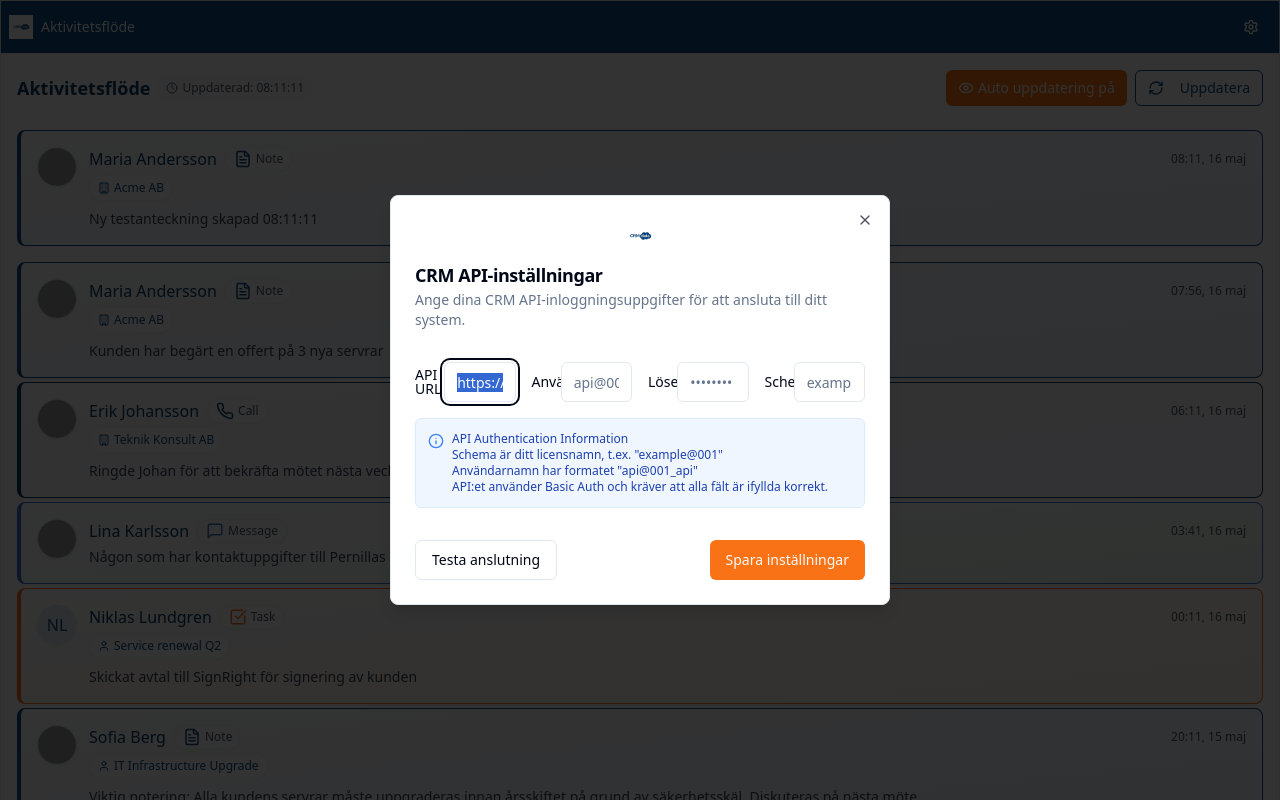
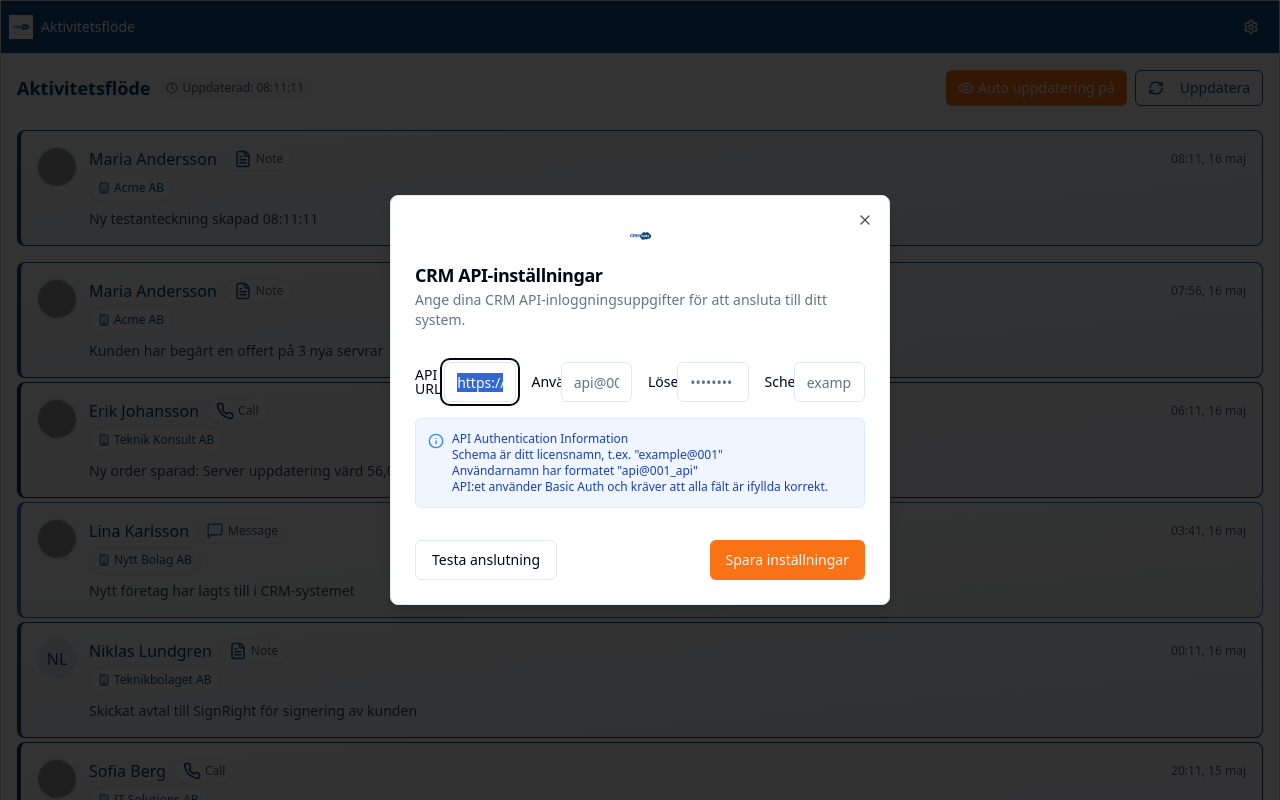
Before and after one commit to axebac01/aktivitet, a React (Vite) app: page /embed in a window 1280 px wide. Shown: the top 800 px of the page. Built offline with nearby package versions, Linux system fonts and the light colour scheme; grey boxes are pictures that could not be loaded.

Commit message:
Remove "To-Do" activities
Hide "To-Do" activities from the activity feed, focusing on Notes, new customers, and orders.

```diff
--- a/src/components/ActivityStream.tsx
+++ b/src/components/ActivityStream.tsx
@@ -1,3 +1,4 @@
+
 import React, { useEffect, useState, useRef } from 'react';
 import { crmApi, CrmActivity } from '@/services/crmApi';
 import { ActivityItem } from '@/components/ActivityItem';
@@ -16,6 +17,13 @@ export const ActivityStream: React.FC = () => {
   const [autoRefresh, setAutoRefresh] = useState(true);
   const autoRefreshIntervalRef = useRef<number | null>(null);
 
+  // Filter activities to only show notes, new customers, and orders (excluding tasks)
+  const filterActivities = (activities: CrmActivity[]): CrmActivity[] => {
+    return activities.filter(activity =>
+      activity.type !== 'task' // Exclude tasks
+    );
+  };
+
   // Function to load activities
   const loadActivities = async () => {
     setLoading(true);
@@ -29,8 +37,12 @@ export const ActivityStream: React.FC = () => {
         console.log(`Activity ${activity.id}: User ${activity.user.name}`);
       });
 
-      setActivities(data);
-      previousActivitiesRef.current = data;
+      // Filter out task-type activities
+      const filteredData = filterActivities(data);
+      console.log(`After filtering tasks, ${filteredData.length} activities remain`);
+
+      setActivities(filteredData);
+      previousActivitiesRef.current = filteredData;
       setLastUpdated(new Date());
     } catch (error) {
       console.error("Failed to load activities:", error);
@@ -57,8 +69,11 @@ export const ActivityStream: React.FC = () => {
       console.log("Refresh fetched", data.length, "activities");
       console.log("Activities with company data:", data.filter(a => a.relatedTo).length);
 
+      // Filter out task-type activities before processing
+      const filteredData = filterActivities(data);
+
       // Find new activities using the improved function
-      const newItems = findNewActivities(data, previousActivitiesRef.current);
+      const newItems = findNewActivities(filteredData, previousActivitiesRef.current);
 
       console.log(`Found ${newItems.length} new activities`);
       console.log('New activities:', newItems);
@@ -66,13 +81,13 @@ export const ActivityStream: React.FC = () => {
       if (newItems.length > 0) {
         setNewActivities(newItems);
         setTimeout(() => {
-          setActivities(data);
+          setActivities(filteredData);
           setNewActivities([]);
-          previousActivitiesRef.current = data;
+          previousActivitiesRef.current = filteredData;
         }, 3000); // After highlighting, merge them into the main list
       } else {
-        setActivities(data);
-        previousActivitiesRef.current = data;
+        setActivities(filteredData);
+        previousActivitiesRef.current = filteredData;
       }
       setLastUpdated(new Date());
       toast.success(`${newItems.length ? newItems.length + " nya aktiviteter hittades" : "Inga nya aktiviteter"}`);
@@ -109,8 +124,11 @@ export const ActivityStream: React.FC = () => {
 
     // Subscribe to activity updates
     const unsubscribe = crmApi.subscribeToActivities((updatedActivities) => {
+      // Filter activities to remove tasks
+      const filteredActivities = filterActivities(updatedActivities);
+
       // Find new activities using the improved function
-      const newItems = findNewActivities(updatedActivities, previousActivitiesRef.current);
+      const newItems = findNewActivities(filteredActivities, previousActivitiesRef.current);
 
       if (newItems.length > 0) {
         console.log(`Subscription found ${newItems.length} new activities`);
@@ -118,9 +136,9 @@ export const ActivityStream: React.FC = () => {
         toast.success(`${newItems.length} nya aktiviteter hittades`);
 
         setTimeout(() => {
-          setActivities(updatedActivities);
+          setActivities(filteredActivities);
           setNewActivities([]);
-          previousActivitiesRef.current = updatedActivities;
+          previousActivitiesRef.current = filteredActivities;
           setLastUpdated(new Date());
         }, 3000); // After highlighting, merge them into the main list
       }
--- a/src/services/crmApi.ts
+++ b/src/services/crmApi.ts
@@ -878,8 +878,8 @@ class CrmApiService {
       },
       {
         id: '2',
-        type: 'call',
-        content: 'Ringde Johan för att bekräfta mötet nästa vecka. Han planerar att ta med sin tekniska chef.',
+        type: 'call', // This represents an order in our system
+        content: 'Ny order sparad: Server uppdatering värd 56,000 SEK',
         timestamp: new Date(Date.now() - 1000 * 60 * 120).toISOString(),
         user: {
           id: '102',
@@ -895,17 +895,22 @@ class CrmApiService {
       {
         id: '3',
         type: 'message',
-        content: 'Någon som har kontaktuppgifter till Pernillas ersättare? Behöver komma i kontakt med dem idag!',
+        content: 'Nytt företag har lagts till i CRM-systemet',
         timestamp: new Date(Date.now() - 1000 * 60 * 270).toISOString(),
         user: {
           id: '103',
           name: 'Lina Karlsson',
           avatar: 'https://i.pravatar.cc/150?img=5'
+        },
+        relatedTo: {
+          type: 'customer',
+          id: '2004',
+          name: 'Nytt Bolag AB'
         }
       },
       {
         id: '4',
-        type: 'task',
+        type: 'note',
         content: 'Skickat avtal till SignRight för signering av kunden',
         timestamp: new Date(Date.now() - 1000 * 60 * 480).toISOString(),
         user: {
@@ -913,15 +918,15 @@ class CrmApiService {
           name: 'Niklas Lundgren'
         },
         relatedTo: {
-          type: 'opportunity',
+          type: 'customer',
           id: '2001',
-          name: 'Service renewal Q2'
+          name: 'Teknikbolaget AB'
         }
       },
       {
         id: '5',
-        type: 'note',
-        content: 'Viktig notering: Alla kundens servrar måste uppgraderas innan årsskiftet på grund av säkerhetsskäl. Diskuteras på nästa möte.',
+        type: 'call', // This represents an order in our system
+        content: 'Ny order registrerad: Supportavtal värd 15,000 SEK/månad',
         timestamp: new Date(Date.now() - 1000 * 60 * 60 * 12).toISOString(),
         user: {
           id: '105',
@@ -929,9 +934,9 @@ class CrmApiService {
           avatar: 'https://i.pravatar.cc/150?img=25'
         },
         relatedTo: {
-          type: 'project',
+          type: 'customer',
           id: '3001',
-          name: 'IT Infrastructure Upgrade'
+          name: 'IT Solutions AB'
         }
       }
     ];
```
